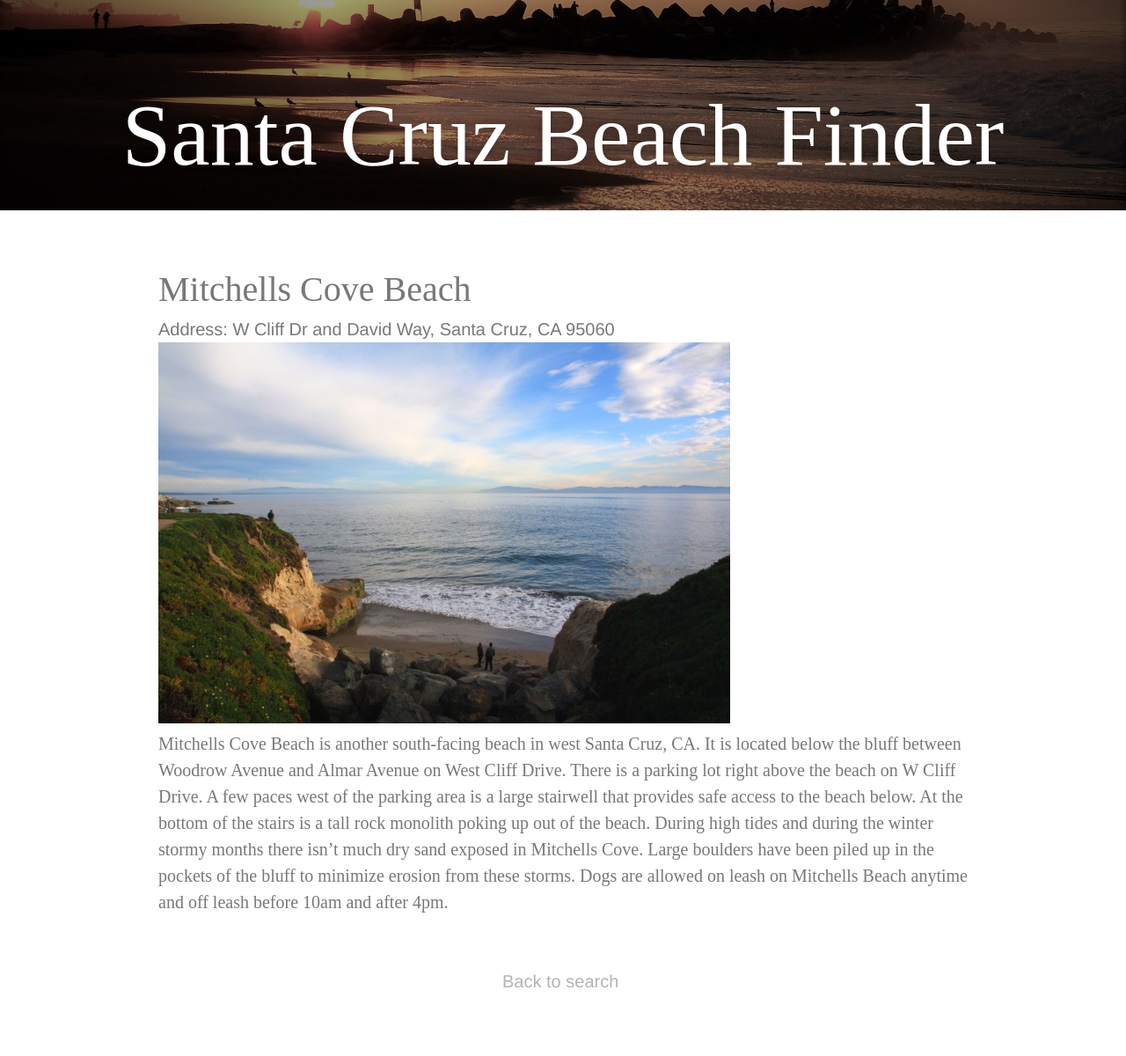
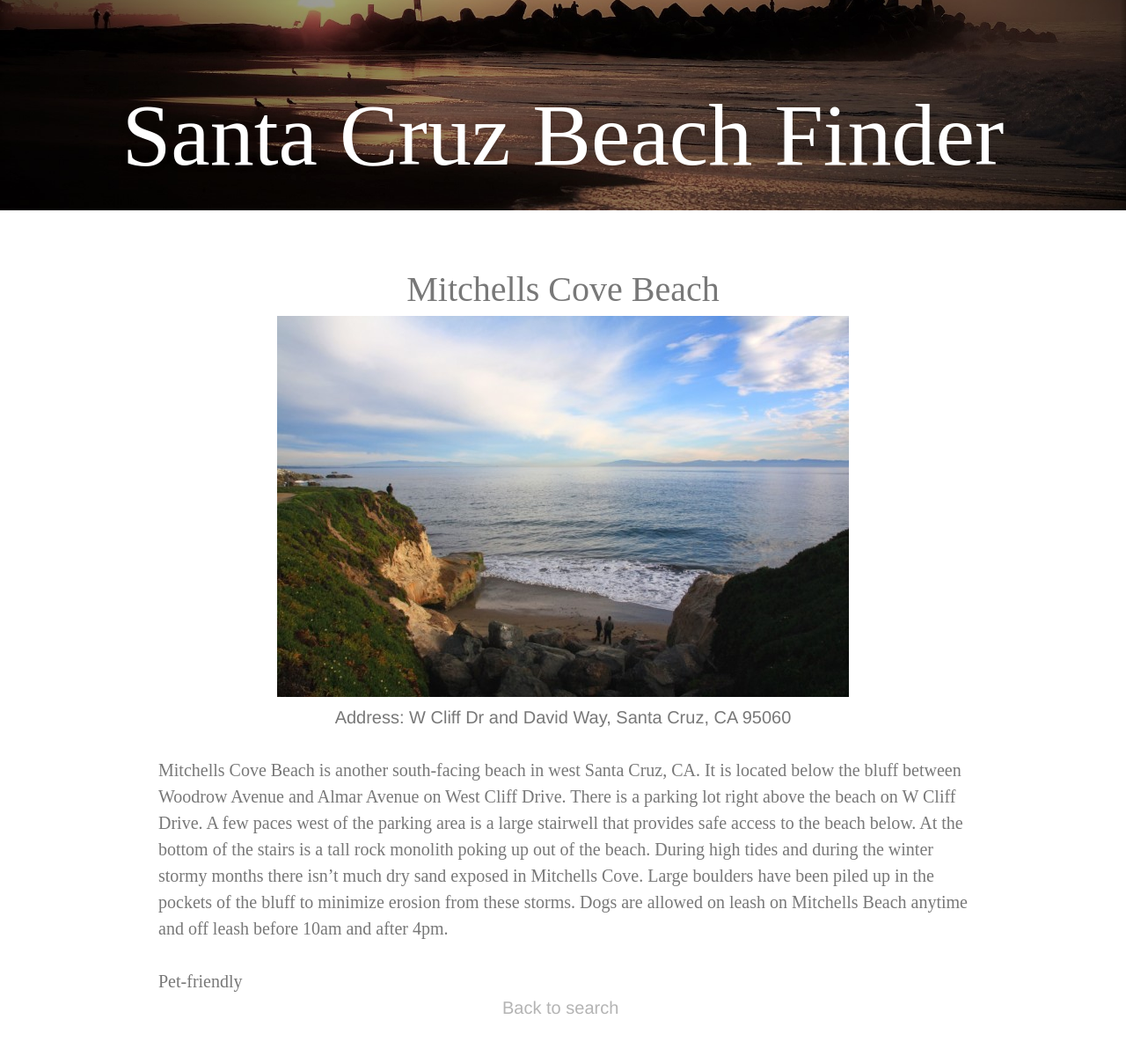
Before and after one commit to remyqpham/SantaCruzBeachFinder, a Django app: page /beaches/2/ in a window 1280 px wide; the page is wider, and only the part inside the window is pictured. Shown: the part 55-1255 px from the top of that part at 88% size. Before the commit the page ends 1178 px from the top of that part, so only its background shows below. Run offline with Django 3.2, Linux system fonts and the light colour scheme; data comes from the database, SQL or seed files in the repository; some web fonts are replaced.

Commit message:
minor tweaks to pages, detail.html added some details, lol

```diff
--- a/beaches/templates/beaches/details.html
+++ b/beaches/templates/beaches/details.html
@@ -2,18 +2,48 @@
 
 {% block content %}
 
-<h1>{{beach.title_text}}</h1>
+<h1 align = "center">{{beach.title_text}}</h1>
 
-<h3>Address: {{beach.address_text}}</h3>
+<div style="text-align: center;">
+	<img src="{{photoURL}}" >
+</div>
 
+<h3 align = "center">Address: {{beach.address_text}}</h3>
 
-<img src="{{photoURL}}">
-
+<br>
 
 <p>{{beach.description_text}}</p>
 
+<br>
 
-<br><br>
+{% if beach.is_pet_friendly %}
+	<p>Pet-friendly</p>
+{% endif %}
+
+{% if beach.is_alcohol_friendly %}
+	<p>Alcohol-friendly</p>
+{% endif %}
+
+{% if is_open_after_sunset %}
+	<p>Open after suneset</p>
+{% endif %}
+
+{% if beach.is_bonfire_friendly %}
+	<p>Bonfire-friendly</p>
+{% endif %}
+
+{% if beach.is_camping_friendly %}
+	<p>Good for camping</p>
+{% endif %}
+
+{% if beach.is_good_for_surfing %}
+	<p>Good surf spot</p>
+{% endif %}
+
+{% if beach.has_free_parking %}
+	<p>Free parking nearby</p>
+{% endif %}
+
 <div class="centered2">
 	<a href="/beaches/search/">Back to search</a>
 </div>
--- a/beaches/templates/beaches/search.html
+++ b/beaches/templates/beaches/search.html
@@ -22,6 +22,7 @@
 	<input type="hidden" name="has_free_parking" value="0">
 	<input type="checkbox" name="has_free_parking" value="1">Free parking
 	<div class="centered3">
+		<br>
 		<input type=submit value="Search" class="button green" >
 	</div>
 </form>
```
